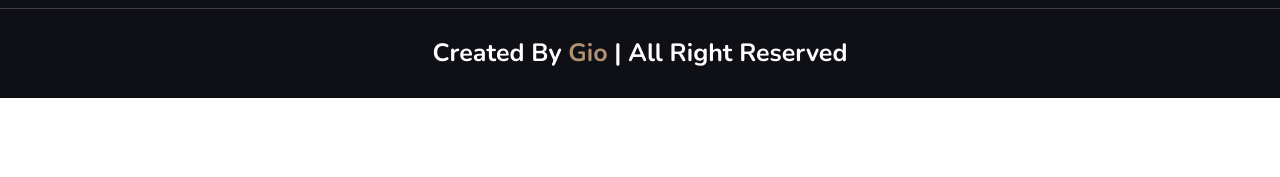
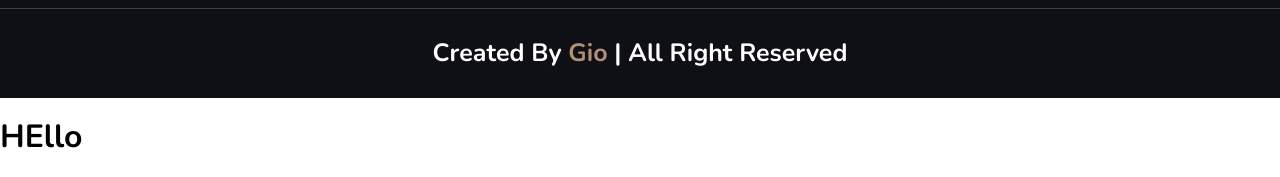
Before and after one commit to giovani523/website-coffe, a plain HTML site: page index.html in a window 1280 px wide. Shown: the part 5325-5502 px from the top of the page. Before the commit the page ends 5423 px from the top, so only its background shows below. Drawn offline with nearby package versions, Linux system fonts and the light colour scheme.

Commit message:
Update index.html

```diff
--- a/index.html
+++ b/index.html
@@ -288,5 +288,8 @@
         <div class="copyright">created by <span>Gio</span> | all right reserved</div>
     </footer>
     <!-- start footer  -->
+
+<!--     test -->
+    <h1>HEllo</h1>
 </body>
 </html>
```
